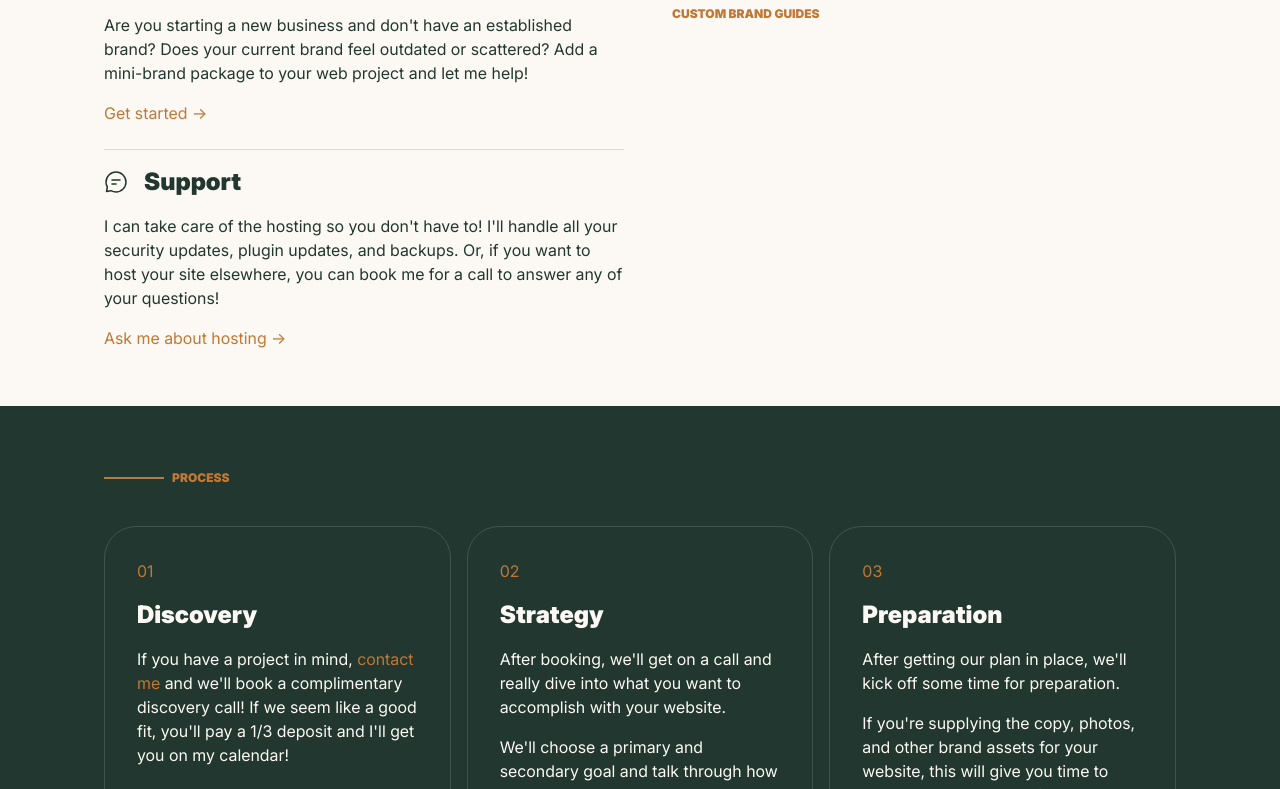
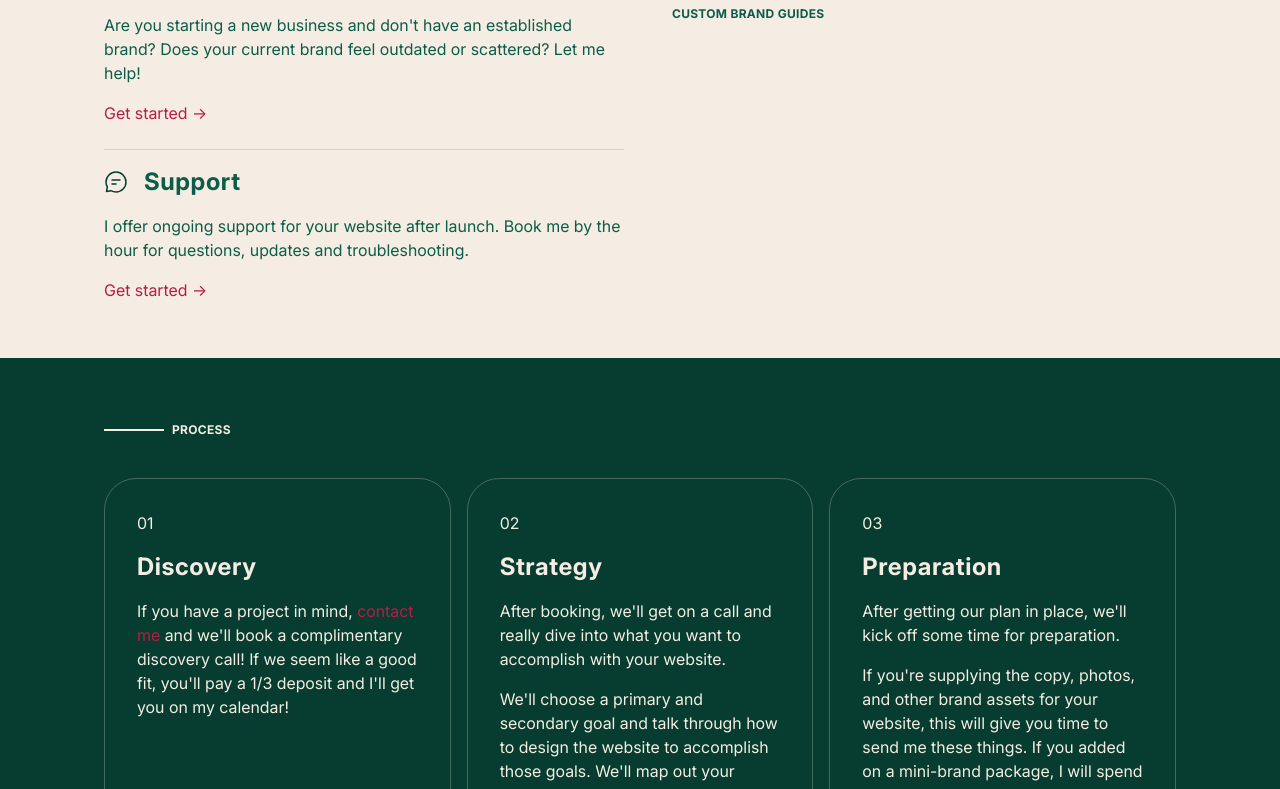
Before and after one commit to marrimg/cedartree.studio, a website built with Vite: page index.html in a window 1280 px wide. Shown: the part 2011-2800 px from the top of the page. Built offline with nearby package versions, Linux system fonts and the light colour scheme; a web font is replaced by a local one.

Commit message:
color updates

```diff
--- a/src/assets/cts-logo.ts
+++ b/src/assets/cts-logo.ts
@@ -1,4 +1,4 @@
-const CTSLogo = `<svg class="fill-accent-secondary" id="Layer_1" xmlns="http://www.w3.org/2000/svg" version="1.1" viewBox="0 0 976.66 257.36">
+const CTSLogo = `<svg class="fill-primary-med" id="Layer_1" xmlns="http://www.w3.org/2000/svg" version="1.1" viewBox="0 0 976.66 257.36">
   <g>
     <path class="st0" d="M353.78,112.3c-4.79,5.12-14.49,8.61-24.4,8.61-23.31,0-39.33-15.58-39.33-39.33,0-21.9,13.84-39.33,39-39.33,9.91,0,18.19,3.16,23.21,7.74l-5.99,9.91c-4.58-3.05-9.59-5.12-17.21-5.12-14.16,0-24.84,10.24-24.84,26.8s10.79,26.8,26.36,26.8c6.43,0,12.86-2.07,18.08-6.1l5.12,10.02Z"/>
     <path class="st0" d="M371.42,43.45h44.12v12.53h-30.72v18.96h27.45v12.53h-27.45v19.72h31.81v12.53h-45.21V43.45Z"/>
--- a/src/main.ts
+++ b/src/main.ts
@@ -11,7 +11,7 @@ const html = String.raw;
 // const tree = JSON.stringify(treeAnimation);
 
 document.querySelector<HTMLDivElement>("#app")!.innerHTML =
-  html`<div class="relative  bg-light text-dark">
+  html`<div class="relative  bg-light text-primary-med">
   <header class="font-medium h-[75px] top-0 left-0 right-0 z-50 sticky bg-light">
     <nav class="grow shrink-0 basis-auto flex flex-col justify-self-stretch relative">
       <div id="mobile-menu"
@@ -20,21 +20,21 @@ document.querySelector<HTMLDivElement>("#app")!.innerHTML =
           ✕
         </div>
         <div class="flex flex-col items-center justify-center gap-16 pt-16 bg-light">
-          <a href="#about" class="menu-item  hover:text-accent-hover">About</a>
-          <a href="#services" class="menu-item hover:text-accent-hover">Services</a>
-          <a href="#process" class="menu-item  hover:text-accent-hover">Process</a>
-          <a class="menu-item hover:text-accent-hover" href="#contact">Get started</a>
+          <a href="#about" class="menu-item  hover:text-accent/80">About</a>
+          <a href="#services" class="menu-item hover:text-accent/80">Services</a>
+          <a href="#process" class="menu-item  hover:text-accent/80">Process</a>
+          <a class="menu-item hover:text-accent/80" href="#contact">Get started</a>
         </div>
       </div>
       <div class="flex items-center justify-between gap-16 text-sm w-full h-[75px] px-8">
         <div class="grow-0 shrink-0 basis-auto w-40 cursor-pointer" onclick="window.scrollTo({ top: 0, behavior: 'smooth' });">${typescriptLogo}</div>
         <div class="hidden lg:flex items-center justify-between gap-16 w-full">
           <div class="flex items-center justify-center gap-16 flex-1">
-            <a href="#about" class="menu-item hover:text-accent-hover">About</a>
-            <a href="#services" class="menu-item hover:text-accent-hover">Services</a>
-            <a href="#process" class="menu-item hover:text-accent-hover">Process</a>
+            <a href="#about" class="menu-item hover:text-accent/80">About</a>
+            <a href="#services" class="menu-item hover:text-accent/80">Services</a>
+            <a href="#process" class="menu-item hover:text-accent/80">Process</a>
           </div>
-          <div class="grow-0 shrink-0 basis-auto hover:text-accent-hover px-12">
+          <div class="grow-0 shrink-0 basis-auto hover:text-accent/80 px-12">
             <a href="#contact">Get started</a>
           </div>
         </div>
@@ -59,7 +59,7 @@ document.querySelector<HTMLDivElement>("#app")!.innerHTML =
             <span class="font-header2 ">for</span>
             <span class=" -ml-2 ">real people</span>
           </h1>
-          <p class="font-subheader text-xl text-center leading-10 text-accent-secondary max-w-180">
+          <p class="font-subheader text-xl text-center leading-10 max-w-180">
             In a sea of generic templates, a
             <span class="text-accent">human touch</span> is more important
             than ever. Your website needs to stand out,
@@ -74,18 +74,18 @@ document.querySelector<HTMLDivElement>("#app")!.innerHTML =
         </div>
       </div>
     </section>
-    <section class="flex justify-center bg-dark text-light">
+    <section class="flex justify-center bg-primary text-light">
       <div class="flex flex-col gap-8 flex-1 px-8 lg:px-16 pt-16 pb-24 max-w-[1200px]">
         <div class="flex gap-2 items-center pb-2">
-          <div class="w-15 h-0 border-1 border-accent "></div>
-          <h2 class="uppercase font-black font-callout text-accent text-xs " id="about">
+          <div class="w-15 h-0 border-1 border-light "></div>
+          <h2 class="uppercase font-bold tracking-wide font-callout text-light text-xs " id="about">
             About me
           </h2>
         </div>
 
         <ul class="grid lg:grid-cols-3">
           <li class="pb-8 lg:p-8 flex flex-col gap-4 border-b lg:border-b-0 lg:border-r border-light/15">
-            <h2 class="font-black font-callout text-2xl">
+            <h2 class="font-bold tracking-wide font-callout text-2xl">
               Who I am
             </h2>
             <p>
@@ -96,7 +96,7 @@ document.querySelector<HTMLDivElement>("#app")!.innerHTML =
             </p>
           </li>
           <li class="py-8 lg:p-8 flex flex-col gap-4 border-b lg:border-b-0 lg:border-r border-light/15">
-            <h2 class="font-black font-callout text-2xl">What I do</h2>
+            <h2 class="font-bold tracking-wide font-callout text-2xl">What I do</h2>
             <p>
               I cover the full path from designing your website to deploying it and ensuring its
               success. I can take care of branding, web development, SEO, and hosting. Choose the services
@@ -104,8 +104,8 @@ document.querySelector<HTMLDivElement>("#app")!.innerHTML =
             </p>
           </li>
           <li class="pt-8 lg:p-8 flex flex-col gap-4 ">
-            <h2 class="font-black font-callout text-2xl">
-              Who I work with best
+            <h2 class="font-bold tracking-wide font-callout text-2xl">
+              My specialties
             </h2>
             <p>
               I specialize in working with
@@ -120,8 +120,8 @@ document.querySelector<HTMLDivElement>("#app")!.innerHTML =
     <section class="flex justify-center">
       <div class="flex flex-col gap-8 flex-1 px-8 lg:px-16 pt-16 pb-8 max-w-[1200px]">
         <div class="flex gap-2 items-center pb-2">
-          <div class="w-15 h-0 border-1 border-accent "></div>
-          <h2 class="uppercase font-black font-callout text-accent text-xs " id="services">
+          <div class="w-15 h-0 border-1 border-primary-med "></div>
+          <h2 class="uppercase font-bold tracking-wide font-callout text-xs " id="services">
             Services
           </h2>
         </div>
@@ -130,8 +130,8 @@ document.querySelector<HTMLDivElement>("#app")!.innerHTML =
 
             <div class="col-span-12 lg:col-span-6  pb-6 pt-4 ">
               <div class="flex gap-4 items-center pb-4">
-                <div class="stroke-dark">${webDesign}</div>
-                <h2 class="font-black font-callout text-2xl">Web design</h2>
+                <div class="stroke-primary">${webDesign}</div>
+                <h2 class="font-bold tracking-wide font-callout text-2xl">Web design</h2>
               </div>
               <div class="grid gap-4">
                 <p>
@@ -139,13 +139,13 @@ document.querySelector<HTMLDivElement>("#app")!.innerHTML =
                   walk through what you want to accomplish with your site and
                   create a design that helps guide people to that goal.
                 </p>
-                <a href="#contact" class="text-accent">Get started with your website →</a>
+                <a href="#contact" class="text-accent hover:text-accent/80">Get started →</a>
               </div>
             </div>
-            <div class="col-span-12 lg:col-span-6 pb-6 pt-4 border-t border-dark/15">
+            <div class="col-span-12 lg:col-span-6 pb-6 pt-4 border-t border-primary/15">
               <div class="flex gap-4 items-center pb-4">
-                <div class="stroke-dark">${webDev}</div>
-                <h2 class="font-black font-callout text-2xl">
+                <div class="stroke-primary">${webDev}</div>
+                <h2 class="font-bold tracking-wide font-callout text-2xl">
                   Web development
                 </h2>
               </div>
@@ -153,45 +153,40 @@ document.querySelector<HTMLDivElement>("#app")!.innerHTML =
                 <p>
                   We will work together to figure out your technical needs, and choose the platform that is right for you.
                 </p>
-                <a href="#contact" class="text-accent">Get started with your website →</a>
+                <a href="#contact" class="text-accent hover:text-accent/80">Get started →</a>
               </div>
             </div>
-              <div class=" pb-6 pt-4 border-t border-dark/15">
+              <div class=" pb-6 pt-4 border-t border-primary/15">
               <div class="flex gap-4 items-center pb-4">
-                <div class="stroke-dark">${bulb}</div>
-                <h2 class="font-black font-callout text-2xl">Branding</h2>
+                <div class="stroke-primary">${bulb}</div>
+                <h2 class="font-bold tracking-wide font-callout text-2xl">Branding</h2>
               </div>
               <div class="grid gap-4">
                 <p>
                   Are you starting a new business and don't have an established
-                  brand? Does your current brand feel outdated or scattered? Add
-                  a mini-brand package to your web project and let me help!
+                  brand? Does your current brand feel outdated or scattered? Let me help!
                 </p>
-                <a href="#contact" class="text-accent">Get started →</a>
+                <a href="#contact" class="text-accent hover:text-accent/80">Get started →</a>
               </div>
             </div>
-            <div class="col-span-12 lg:col-span-6  pb-6 pt-4 border-t border-dark/15">
+            <div class="col-span-12 lg:col-span-6  pb-6 pt-4 border-t border-primary/15">
               <div class="flex gap-4 items-center pb-4">
-                <div class="stroke-dark">${support}</div>
-                <h2 class="font-black font-callout text-2xl">Support</h2>
+                <div class="stroke-primary">${support}</div>
+                <h2 class="font-bold tracking-wide font-callout text-2xl">Support</h2>
               </div>
               <div class="grid gap-4">
                 <p>
-                  I can take care of the hosting so you
-                  don't have to! I'll handle all your security updates, plugin
-                  updates, and backups. Or, if you want to host your site
-                  elsewhere, you can book me for a call to answer any of your
-                  questions!
+                  I offer ongoing support for your website after launch. Book me by the hour for questions, updates and troubleshooting.
                 </p>
-                <a href="#contact" class="text-accent">Ask me about hosting →</a>
+                <a href="#contact" class="text-accent hover:text-accent/80">Get started →</a>
               </div>
             </div>
           </div>
           <div class="col-span-12 lg:col-span-6 lg:p-4 flex flex-col gap-4 order-first lg:order-last">
-            <div class="flex-0 h-0 border-1 border-accent"></div>
-            <img src="https://assets.marrigamard.com/antimatter-style-guide.webp" class="w-full border-accent border" />
-            <div class="flex-0 h-0 border-1 border-accent"></div>
-            <h2 class="uppercase  font-black font-callout text-accent text-xs" >
+            <div class="flex-0 h-0 border-1 border-primary-med"></div>
+            <img src="https://assets.marrigamard.com/antimatter-style-guide.webp" class="w-full border-primary-med border" />
+            <div class="flex-0 h-0 border-1 border-primary-med"></div>
+            <h2 class="uppercase  font-bold tracking-wide font-callout text-primary-med text-xs" >
               Custom brand guides
             </h2>
           </div>
@@ -199,33 +194,33 @@ document.querySelector<HTMLDivElement>("#app")!.innerHTML =
       </div>
     </section>
 
-    <section class="flex justify-center bg-dark text-light">
+    <section class="flex justify-center bg-primary text-light">
       <div class=" flex flex-col gap-8 flex-1 px-8 lg:px-16 pt-16 pb-16 max-w-[1200px]">
       <div class="flex gap-2 items-center pb-2">
-        <div class="w-15 h-0 border-1 border-accent "></div>
-        <h2 class="uppercase font-black font-callout text-accent text-xs " id="process">
+        <div class="w-15 h-0 border-1 border-light "></div>
+        <h2 class="uppercase font-bold tracking-wide font-callout text-light text-xs " id="process">
           Process
         </h2>
       </div>
 
       <ol class="grid  lg:grid-cols-3 gap-4">
-        <li class="flex flex-col gap-4 p-8 align-center border border-light/15 flex-wrap lg:flex-nowrap rounded-4xl ">
-          <span class="text-accent">01</span>
+        <li class="flex flex-col gap-4 p-8 align-center border border-light/25 flex-wrap lg:flex-nowrap rounded-4xl ">
+          <span class="text-light">01</span>
           <div class="flex flex-col gap-4">
-            <h3 class="font-black font-callout text-2xl">Discovery</h3>
+            <h3 class="font-bold tracking-wide font-callout text-2xl">Discovery</h3>
             <p>
               If you have a project in mind,
-              <a href="#contact" class="text-accent">contact me</a> and
+              <a href="#contact" class="text-accent hover:text-accent/80">contact me</a> and
               we'll book a complimentary discovery call! If we seem like a
               good fit, you'll pay a 1/3 deposit and I'll get you on my
               calendar!
             </p>
           </div>
         </li>
-        <li class="flex flex-col gap-4 align-center border border-light/15 flex-wrap lg:flex-nowrap p-8  rounded-4xl">
-          <span class="text-accent">02</span>
+        <li class="flex flex-col gap-4 align-center border border-light/25 flex-wrap lg:flex-nowrap p-8  rounded-4xl">
+          <span class="text-light">02</span>
           <div class="flex flex-col gap-4">
-            <h3 class="font-black font-callout text-2xl">Strategy</h3>
+            <h3 class="font-bold tracking-wide font-callout text-2xl">Strategy</h3>
             <p>
               After booking, we'll get on a call and really dive into what you
               want to accomplish with your website.</p> <p>We'll choose a primary and
@@ -237,10 +232,10 @@ document.querySelector<HTMLDivElement>("#app")!.innerHTML =
             </p>
           </div>
         </li>
-        <li class="flex gap-4 align-center border border-light/15 flex-wrap lg:flex-nowrap p-8 flex-col  rounded-4xl">
-          <span class="text-accent">03</span>
+        <li class="flex gap-4 align-center border border-light/25 flex-wrap lg:flex-nowrap p-8 flex-col  rounded-4xl">
+          <span class="text-light">03</span>
           <div class="flex flex-col gap-4">
-            <h3 class="font-black font-callout text-2xl">Preparation</h3>
+            <h3 class="font-bold tracking-wide font-callout text-2xl">Preparation</h3>
             <p>
               After getting our plan in place, we'll kick off some time for
               preparation.</p><p> If you're supplying the copy, photos, and other brand assets for your website, this
@@ -251,10 +246,10 @@ document.querySelector<HTMLDivElement>("#app")!.innerHTML =
             </p>
           </div>
         </li>
-        <li class="flex flex-col gap-4 align-center border border-light/15 flex-wrap lg:flex-nowrap p-8 rounded-4xl">
-          <span class="text-accent">04</span>
+        <li class="flex flex-col gap-4 align-center border border-light/25 flex-wrap lg:flex-nowrap p-8 rounded-4xl">
+          <span class="text-light">04</span>
           <div class="flex flex-col gap-4">
-            <h3 class="font-black font-callout text-2xl">Development</h3>
+            <h3 class="font-bold tracking-wide font-callout text-2xl">Development</h3>
             <p>
               Once all the branding and assets are good to go, I'll start
               developing your website. If you're not supplying brand assets
@@ -265,20 +260,10 @@ document.querySelector<HTMLDivElement>("#app")!.innerHTML =
             </p>
           </div>
         </li>
-        <li class="flex flex-col gap-4 align-center border border-light/15 flex-wrap lg:flex-nowrap p-8 rounded-4xl">
-          <span class="text-accent">05</span>
+        <li class="flex flex-col gap-4 align-center border border-light/25 flex-wrap lg:flex-nowrap p-8  rounded-4xl">
+          <span class="text-light">06</span>
           <div class="flex flex-col gap-4">
-            <h3 class="font-black font-callout text-2xl">Launch</h3>
-            <p>
-              I wrap up any final tweaks, you'll make your final payment, and
-              we'll launch your new website!
-            </p>
-          </div>
-        </li>
-        <li class="flex flex-col gap-4 align-center border border-light/15 flex-wrap lg:flex-nowrap p-8  rounded-4xl">
-          <span class="text-accent">06</span>
-          <div class="flex flex-col gap-4">
-            <h3 class="font-black font-callout text-2xl">Support</h3>
+            <h3 class="font-bold tracking-wide font-callout text-2xl">Support</h3>
             <p>
               All clients get two weeks of free email support after launch.
             </p>
@@ -296,7 +281,7 @@ document.querySelector<HTMLDivElement>("#app")!.innerHTML =
     </section>
     <section class=" lg:py-16 flex justify-start lg:justify-center">
       <div class="flex flex-col gap-8 flex-1 px-8 lg:px-16 pt-16 pb-8 max-w-[1200px]">
-        <h2 class="text-4xl font-black font-callout pb-8" id="contact">
+        <h2 class="text-4xl font-bold tracking-wide font-callout pb-8" id="contact">
           Let's talk!
         </h2>
         <div class="flex gap-16 flex-wrap">
@@ -314,26 +299,26 @@ document.querySelector<HTMLDivElement>("#app")!.innerHTML =
               <div class="flex flex-col gap-2 w-full lg:flex-1">
                 <label for="first-name">First name *</label>
                 <input maxLength="30" type="text" id="first-name" name="first-name" required
-                  class="border border-dark/70 rounded-md px-3 py-2 focus:outline-none focus:border-accent hover:border-accent/85 w-full" />
+                  class="border border-primary-med/70 rounded-md px-3 py-2 focus:outline-none focus:border-accent hover:border-accent/85 w-full" />
               </div>
               <div class="flex flex-col gap-2 w-full lg:flex-1">
                 <label for="last-name">Last name *</label>
                 <input type="text" id="last-name" maxLength="30" name="last-name" required
-                  class="border border-dark/70 rounded-md px-3 py-2 focus:outline-none focus:border-accent hover:border-accent/85 w-full" />
+                  class="border border-primary-med/70 rounded-md px-3 py-2 focus:outline-none focus:border-accent hover:border-accent/85 w-full" />
               </div>
             </div>
 
             <div class="flex flex-col gap-2">
               <label for="last-name">Email *</label>
               <input type="email" maxLength="50" id="email" name="email" required
-                class="border border-dark/70 rounded-md px-3 py-2 focus:outline-none focus:border-accent hover:border-accent/85 w-full" />
+                class="border border-primary-med/70 rounded-md px-3 py-2 focus:outline-none focus:border-accent hover:border-accent/85 w-full" />
             </div>
 
             <div class="form-group mb-2">
               <div class="flex flex-col gap-2">
                 <label for="last-name">How can I help you? *</label>
                 <textarea id="message" name="message" rows="5" minLength="10" maxLength="400" required
-                  class="border border-dark/70 rounded-md px-3 py-2 focus:outline-none focus:border-accent hover:border-accent/85 w-full"></textarea>
+                  class="border border-primary-med/70 rounded-md px-3 py-2 focus:outline-none focus:border-accent hover:border-accent/85 w-full"></textarea>
               </div>
             </div>
 
--- a/src/style.css
+++ b/src/style.css
@@ -1,11 +1,11 @@
 @import url("https://fonts.googleapis.com/css2?family=Yesteryear&display=swap");
 @import "tailwindcss";
 :root {
-  --color-dark: #21372f;
-  --color-light: #fcf9f5;
-  --color-accent: #c17834;
-  --color-accent-hover: #6b6375;
-  --color-accent-secondary: #364732;
+  --color-primary: #073d30;
+  --color-primary-med: #0b5c48;
+  --color-primary-light: #10755c;
+  --color-light: #f5ede3;
+  --color-accent: #b81c43;
 
   font: 18px/145% var(--sans);
 
@@ -105,9 +105,10 @@ a {
   --font-header2: "Yesteryear";
   --font-subheader: "Trykker";
   --font-callout: "Inter";
-  --color-dark: var(--color-dark);
   --color-light: var(--color-light);
   --color-accent: var(--color-accent);
   --color-accent-hover: var(--color-accent-hover);
-  --color-accent-secondary: var(--color-accent-secondary);
+  --color-primary: var(--color-primary);
+  --color-primary-med: var(--color-primary-med);
+  --color-primary-light: var(--color-primary-light);
 }
```
Also changed, not shown: src/assets/tree.json (+1 -1 lines), tree.json (+1 -1 lines), src/assets/favicon.svg.
